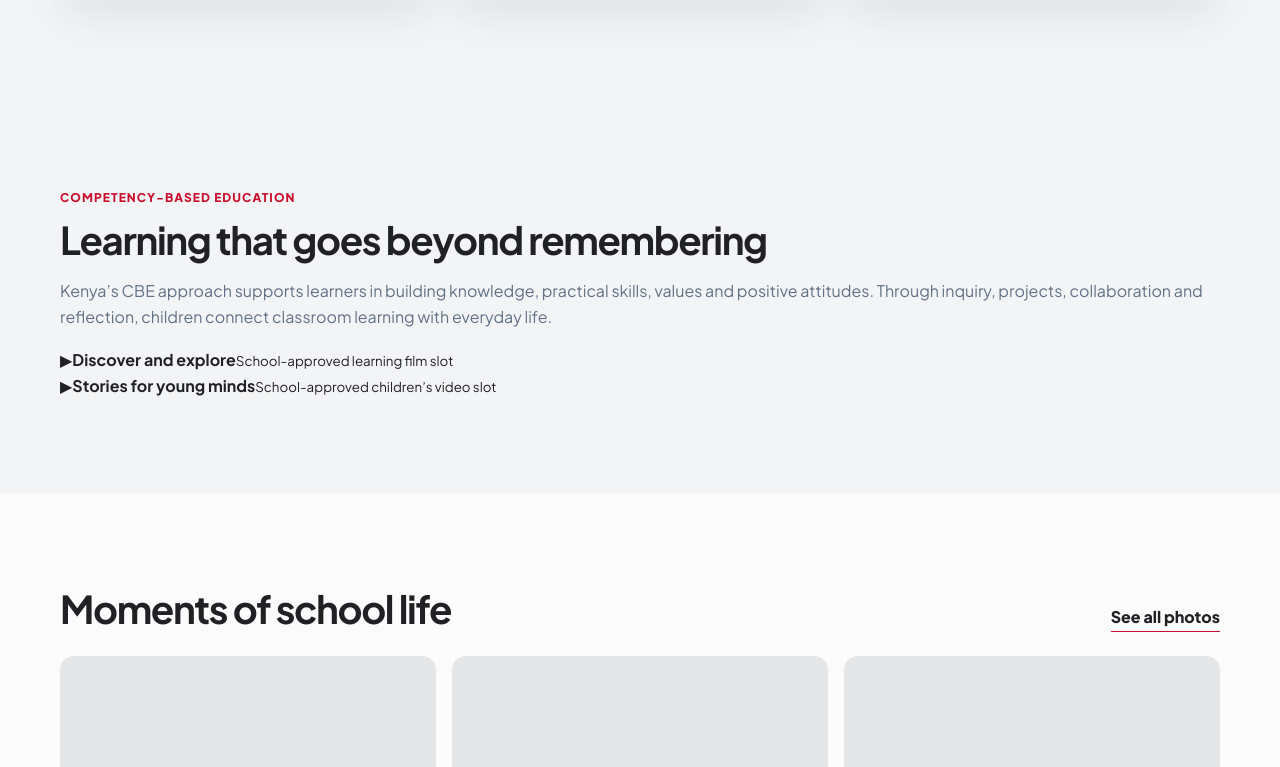
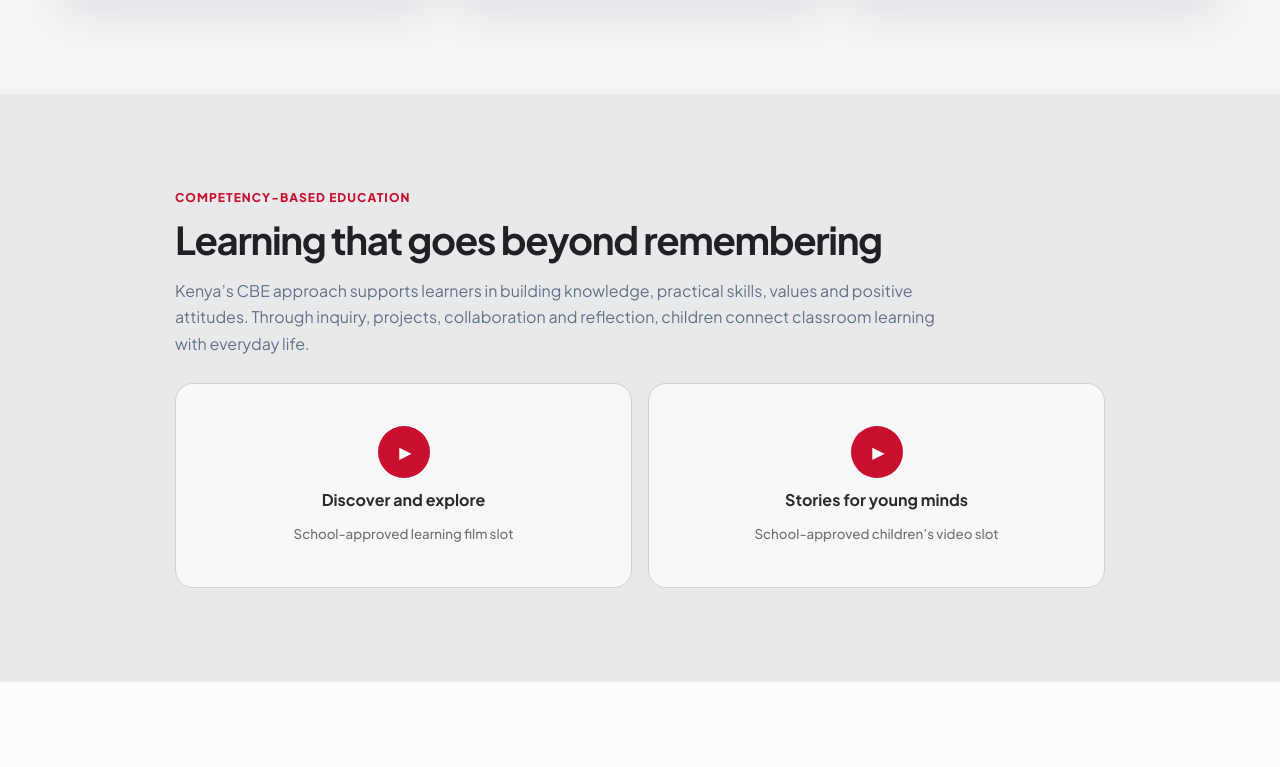
Before and after one commit to DKTJONATHAN/hillspringacademy, a React (Vite) app: page / in a window 1280 px wide. Shown: the part 1233-2000 px from the top of the page. Built offline with nearby package versions, Linux system fonts and the light colour scheme.

Commit message:
Complete child-centred school website redesign

```diff
--- a/src/styles.css
+++ b/src/styles.css
@@ -231,3 +231,19 @@ textarea { min-height: 140px; resize: vertical; }
 .blog-card h2{font-size:1.35rem}.coming{font-size:.78rem;color:var(--muted);font-weight:700}
 .prose{max-width:800px}.prose h2{font-size:1.4rem;margin-top:30px}.sitemap-list{max-width:760px;display:grid;grid-template-columns:repeat(2,minmax(0,1fr));gap:10px}.sitemap-list a{display:flex;justify-content:space-between;padding:16px;border:1px solid var(--line);border-radius:12px;background:var(--surface);font-weight:700}
 @media(max-width:720px){.director-grid,.blog-grid{grid-template-columns:1fr}.sitemap-list{grid-template-columns:1fr}}
+
+/* Final responsive school-site polish */
+.menu-toggle{display:none;border:1px solid var(--line);background:var(--surface);color:var(--ink);border-radius:12px;padding:10px 13px;font-weight:800}
+.mobile-menu{display:none}
+.learning-band{background:#e8e9eb}
+.learning-feature{max-width:930px}
+.learning-feature p{max-width:790px}
+.video-grid{display:grid;grid-template-columns:repeat(2,minmax(0,1fr));gap:16px;margin-top:26px}
+.video-slot{min-height:205px;display:flex;flex-direction:column;align-items:center;justify-content:center;gap:9px;border:1px solid #d1d2d4;border-radius:18px;background:#f8f8f8;color:#292a2d;text-align:center;padding:24px}
+.video-slot small{color:#707176;font-weight:500}
+.play{display:grid;place-items:center;width:52px;height:52px;border-radius:50%;background:var(--accent);color:white;padding-left:4px}
+.map-frame{height:320px;margin-top:24px;border:1px solid var(--line);border-radius:16px;overflow:hidden}
+.map-frame iframe{width:100%;height:100%;border:0}
+@media(max-width:1100px){.bar{gap:14px}.brand{font-size:.85rem}.top-nav{gap:10px}.top-nav a{font-size:.74rem}}
+@media(max-width:820px){.top-nav{display:none}.menu-toggle{display:flex;align-items:center;gap:8px;margin-left:auto}.actions{margin-left:0}.actions .btn{display:none}.mobile-menu{display:grid;position:absolute;top:100%;left:0;right:0;padding:8px 16px 16px;background:var(--surface);border-bottom:1px solid var(--line);box-shadow:0 14px 24px rgba(0,0,0,.08);max-height:calc(100vh - 70px);overflow:auto}.mobile-menu a{padding:13px 12px;border-bottom:1px solid var(--line);font-weight:750}.mobile-menu a.active{color:var(--accent)}.bottom-nav{display:none!important}body{padding-bottom:0}.video-grid{grid-template-columns:1fr}}
+@media(max-width:420px){.brand{font-size:.78rem}.menu-toggle{padding:8px 10px}.map-frame{height:270px}}
```
